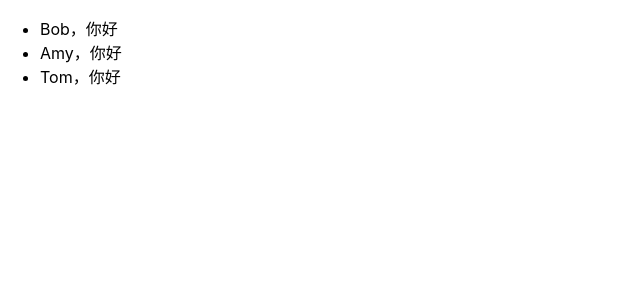
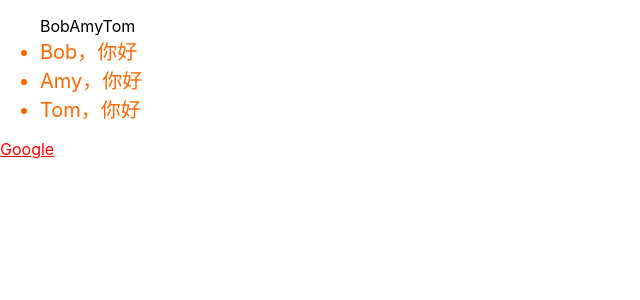
Before and after one commit to jchans-learning/react-class, a React (Create React App) app in the folder react-0121/: page / in a window 1280 px wide. Shown: the top 300 px of the page, without its empty margins (0-640 px from the left). Built offline with nearby package versions, Linux system fonts and the light colour scheme.

Commit message:
in class notes

```diff
--- a/react-0121/src/App.js
+++ b/react-0121/src/App.js
@@ -1,11 +1,12 @@
-import HelloWorld from './components/HelloWorld'
-import HelloWorldClass from './components/HelloWorldClass'
 import HelloWorldList from './components/HelloWorldList'
+import MyLink from './components/MyLink'
 
 function App() {
   return (
     <>
+      {/* 利用props屬性傳資料給子女元件 */}
       <HelloWorldList names={['Bob', 'Amy', 'Tom']} />
+      <MyLink href="http://google.com.tw">Google</MyLink>
     </>
   )
 }
--- a/react-0121/src/components/HelloWorldList.js
+++ b/react-0121/src/components/HelloWorldList.js
@@ -5,8 +5,20 @@ function HelloList(props) {
   return (
     <>
       <ul>
+        {/* 陣列直接輸出為 array.join('') */}
+        {names}
+        {/* {[
+          <h2>123123</h2>,
+          <button>Press Me</button>,
+          <a href="123.com">321</a>,
+        ]} */}
+
         {names.map((names, index) => {
-          return <li key={index}>{names}，你好</li>
+          return (
+            <li key={index} style={{ color: '#ff6600', fontSize: 20 }}>
+              {names}，你好
+            </li>
+          )
         })}
       </ul>
     </>
--- /dev/null
+++ b/react-0121/src/components/MyLink.js
@@ -0,0 +1,11 @@
+function MyLink(props) {
+  console.log(MyLink)
+
+  return (
+    <a href={props.href} target="_blank" style={{ color: 'red' }}>
+      {props.children}
+    </a>
+  )
+}
+
+export default MyLink
```
Also changed, not shown: 2 other files (tests, documents, lock files or other folders).
